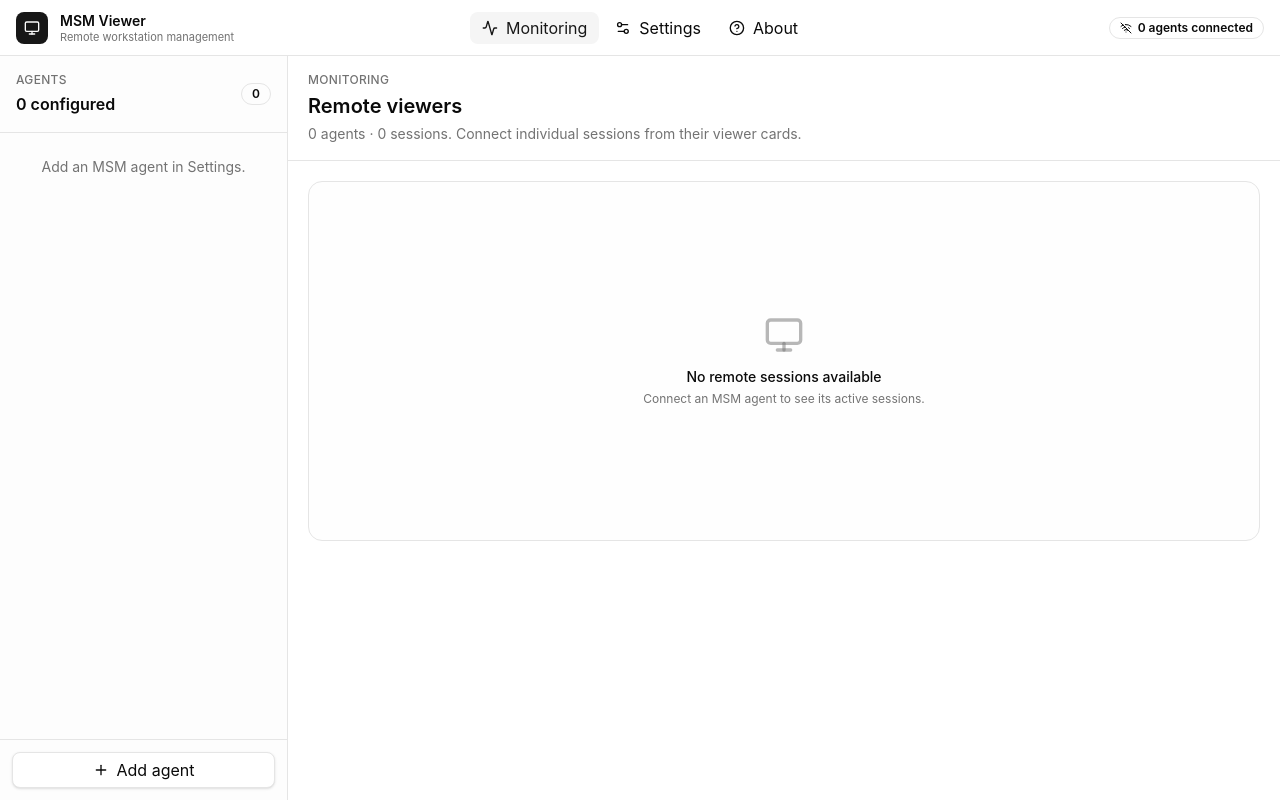
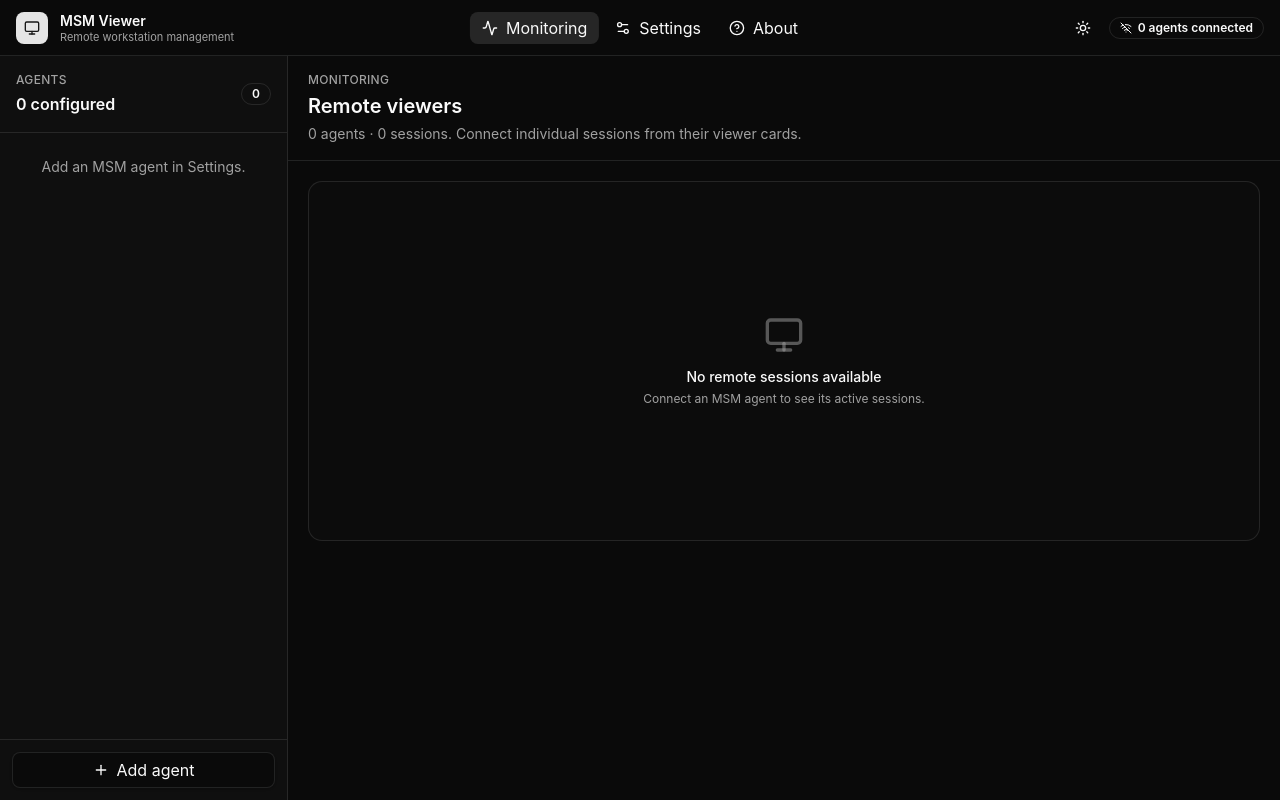
Before and after one commit to psychrabi/msm, a React (Vite) app: page / in a window 1280 px wide. Built offline with nearby package versions, Linux system fonts and the light colour scheme.

Commit message:
feat: add dark mode with ThemeProvider, toggle, and flash-free startup

```diff
--- a/index.html
+++ b/index.html
@@ -5,6 +5,20 @@
     <meta name="viewport" content="width=device-width, initial-scale=1.0" />
     <meta name="theme-color" content="#0f172a" />
     <title>MSM</title>
+    <script>
+      (function () {
+        try {
+          var t = localStorage.getItem("msm-ui-theme") || "dark";
+          var dark =
+            t === "dark" ||
+            (t === "system" &&
+              window.matchMedia("(prefers-color-scheme: dark)").matches);
+          document.documentElement.classList.add(dark ? "dark" : "light");
+        } catch (e) {
+          document.documentElement.classList.add("dark");
+        }
+      })();
+    </script>
   </head>
   <body>
     <div id="root"></div>
--- a/src/components/AppHeader.tsx
+++ b/src/components/AppHeader.tsx
@@ -1,6 +1,7 @@
-import { Activity, CircleHelp, Monitor, Settings2, Wifi, WifiOff } from "lucide-react";
+import { Activity, CircleHelp, Monitor, Moon, Settings2, Sun, Wifi, WifiOff } from "lucide-react";
 import { Badge } from "./ui/badge";
 import { Button } from "./ui/button";
+import { useTheme } from "./theme-provider";
 
 export type Page = "monitoring" | "settings" | "about";
 
@@ -13,6 +14,7 @@
   onNavigate: (page: Page) => void;
   connectedAgentCount: number;
 }) {
+  const { resolvedTheme, setTheme } = useTheme();
   return (
     <header className="relative flex h-14 shrink-0 items-center justify-between border-b bg-background px-4">
       <div className="flex items-center gap-3">
@@ -49,6 +51,21 @@
           <CircleHelp className="h-4 w-4" /> About
         </Button>
       </nav>
+      <div className="flex items-center gap-2">
+        <Button
+          variant="ghost"
+          size="icon"
+          aria-label={
+            resolvedTheme === "dark" ? "Switch to light mode" : "Switch to dark mode"
+          }
+          onClick={() => setTheme(resolvedTheme === "dark" ? "light" : "dark")}
+        >
+          {resolvedTheme === "dark" ? (
+            <Sun className="h-4 w-4" />
+          ) : (
+            <Moon className="h-4 w-4" />
+          )}
+        </Button>
         <Badge
           variant={connectedAgentCount ? "default" : "outline"}
           className="gap-1.5"
@@ -61,6 +78,7 @@
           {connectedAgentCount} agent{connectedAgentCount === 1 ? "" : "s"}{" "}
           connected
         </Badge>
+      </div>
     </header>
   );
 }
--- /dev/null
+++ b/src/components/theme-provider.tsx
@@ -0,0 +1,74 @@
+import {
+  createContext,
+  useContext,
+  useEffect,
+  useState,
+  type ReactNode,
+} from "react";
+
+type Theme = "dark" | "light" | "system";
+
+type ThemeProviderState = {
+  theme: Theme;
+  resolvedTheme: "dark" | "light";
+  setTheme: (theme: Theme) => void;
+};
+
+const ThemeProviderContext = createContext<ThemeProviderState>({
+  theme: "system",
+  resolvedTheme: "light",
+  setTheme: () => undefined,
+});
+
+const STORAGE_KEY = "msm-ui-theme";
+
+function systemTheme(): "dark" | "light" {
+  return window.matchMedia("(prefers-color-scheme: dark)").matches
+    ? "dark"
+    : "light";
+}
+
+export function ThemeProvider({
+  children,
+  defaultTheme = "system",
+}: {
+  children: ReactNode;
+  defaultTheme?: Theme;
+}) {
+  const [theme, setTheme] = useState<Theme>(() => {
+    const stored = localStorage.getItem(STORAGE_KEY);
+    return stored === "dark" || stored === "light" || stored === "system"
+      ? stored
+      : defaultTheme;
+  });
+  const [resolvedTheme, setResolvedTheme] = useState<"dark" | "light">(() =>
+    theme === "system" ? systemTheme() : theme,
+  );
+
+  useEffect(() => {
+    const root = document.documentElement;
+    const apply = (value: "dark" | "light") => {
+      root.classList.remove("dark", "light");
+      root.classList.add(value);
+      setResolvedTheme(value);
+    };
+    if (theme === "system") {
+      apply(systemTheme());
+      const media = window.matchMedia("(prefers-color-scheme: dark)");
+      const onChange = () => apply(systemTheme());
+      media.addEventListener("change", onChange);
+      return () => media.removeEventListener("change", onChange);
+    }
+    apply(theme);
+  }, [theme]);
+
+  return (
+    <ThemeProviderContext.Provider value={{ theme, resolvedTheme, setTheme }}>
+      {children}
+    </ThemeProviderContext.Provider>
+  );
+}
+
+export function useTheme() {
+  return useContext(ThemeProviderContext);
+}
--- a/src/main.tsx
+++ b/src/main.tsx
@@ -1,6 +1,11 @@
 import { createRoot } from 'react-dom/client';
 import App from './App';
+import { ThemeProvider } from './components/theme-provider';
 import './clipboard-bridge';
 import './styles.css';
 
-createRoot(document.getElementById('root')!).render(<App />);
+createRoot(document.getElementById('root')!).render(
+  <ThemeProvider defaultTheme="dark">
+    <App />
+  </ThemeProvider>,
+);
--- a/src/styles.css
+++ b/src/styles.css
@@ -21,6 +21,28 @@
   --input: oklch(0.922 0 0);
   --ring: oklch(0.708 0 0);
   --radius: 0.625rem;
+}
+
+.dark {
+  --background: oklch(0.145 0 0);
+  --foreground: oklch(0.985 0 0);
+  --card: oklch(0.205 0 0);
+  --card-foreground: oklch(0.985 0 0);
+  --popover: oklch(0.205 0 0);
+  --popover-foreground: oklch(0.985 0 0);
+  --primary: oklch(0.922 0 0);
+  --primary-foreground: oklch(0.205 0 0);
+  --secondary: oklch(0.269 0 0);
+  --secondary-foreground: oklch(0.985 0 0);
+  --muted: oklch(0.269 0 0);
+  --muted-foreground: oklch(0.708 0 0);
+  --accent: oklch(0.269 0 0);
+  --accent-foreground: oklch(0.985 0 0);
+  --destructive: oklch(0.704 0.191 22.216);
+  --destructive-foreground: oklch(0.985 0 0);
+  --border: oklch(1 0 0 / 10%);
+  --input: oklch(1 0 0 / 15%);
+  --ring: oklch(0.556 0 0);
 }
 
 @theme inline {
```
Lines whose indentation alone changed are shown as unchanged.
